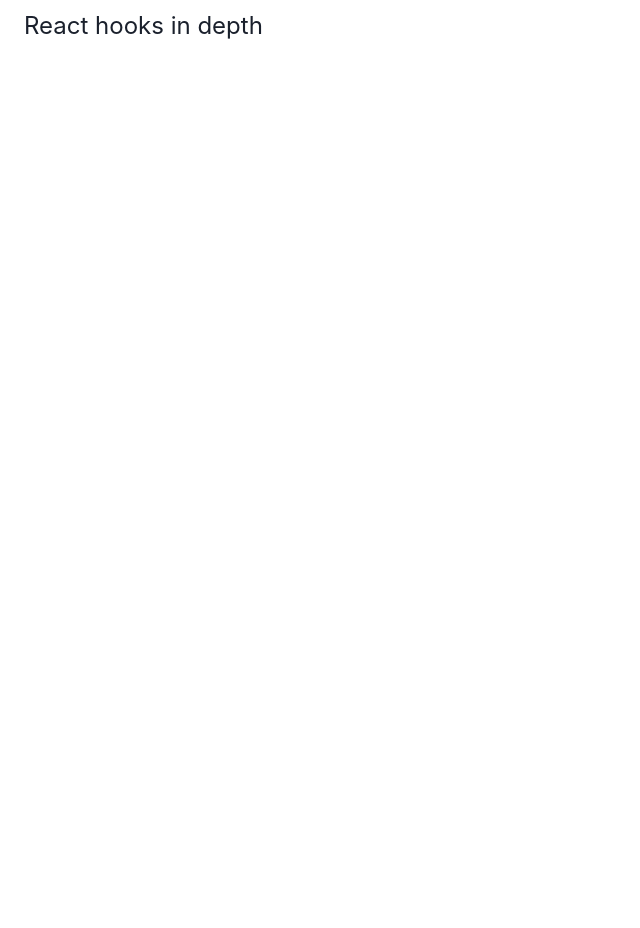
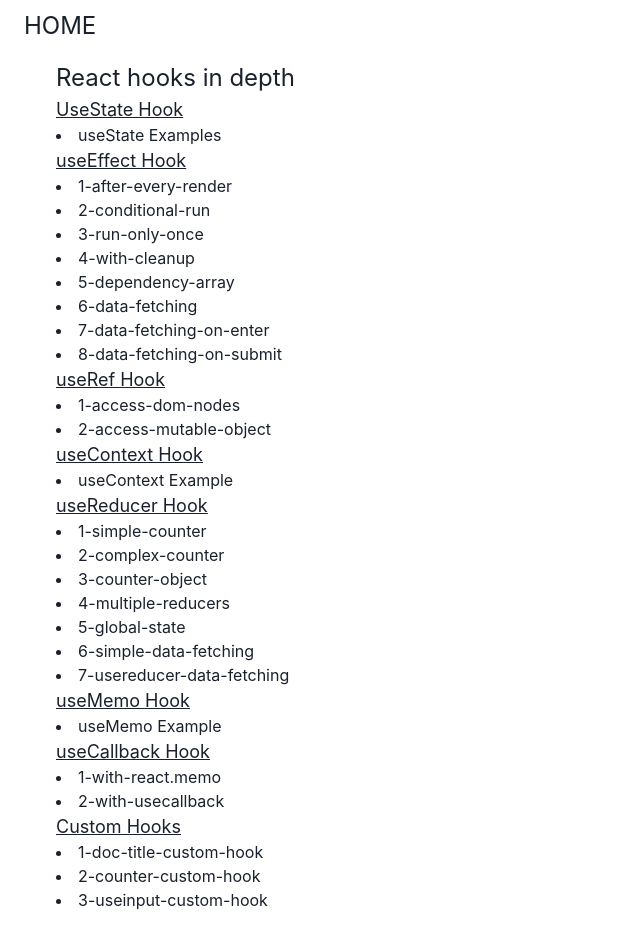
Before and after one commit to prasanvb/reactHooks-chakra, a Next.js app: page / in a window 1280 px wide. Shown: the whole page, without its empty margins (0-640 px from the left). Before the commit the page ends 800 px from the top, so only its background shows below. Built offline with nearby package versions, Linux system fonts and the light colour scheme.

Commit message:
added links

```diff
--- a/pages/_app.js
+++ b/pages/_app.js
@@ -1,14 +1,23 @@
-import '../styles/globals.css'
-import { ChakraProvider } from "@chakra-ui/react"
+import Link from "next/link";
+import "../styles/globals.css";
+import { ChakraProvider } from "@chakra-ui/react";
+import { Container, Text } from "@chakra-ui/react";
 
 function MyApp({ Component, pageProps }) {
   return (
     <>
       <ChakraProvider>
-        <Component {...pageProps} />
+        <Container m={2}>
+          <Text fontSize={24}>
+            <Link href="/" passHref>
+              <a>HOME</a>
+            </Link>
+          </Text>
+          <Component {...pageProps} />
+        </Container>
       </ChakraProvider>
     </>
-  )
+  );
 }
 
-export default MyApp
+export default MyApp;
--- a/pages/index.js
+++ b/pages/index.js
@@ -1,20 +1,198 @@
-import { Container } from '@chakra-ui/react'
-import { useEffect, useState } from 'react';
+import Link from "next/link";
+import { Container } from "@chakra-ui/react";
+import { useEffect, useState } from "react";
 import { Text } from "@chakra-ui/react";
 
 export default function Home() {
   const [details, setDetails] = useState(null);
 
-  useEffect(()=>{
-    fetch('/api')
-    .then(res => res.json())
-    .then(data => setDetails(data));
-  },[])
+  useEffect(() => {
+    fetch("/api")
+      .then((res) => res.json())
+      .then((data) => setDetails(data));
+  }, []);
   console.log(details);
 
   return (
-    <Container m={2}>
+    <Container m={4}>
       <Text fontSize={24}>{details?.name}</Text>
+      <div>
+        <Link href="/usestate" passHref>
+          <Text fontSize={18} textDecoration="underline">
+            UseState Hook
+          </Text>
+        </Link>
+        <Link href="/usestate" passHref>
+          <li>useState Examples</li>
+        </Link>
+      </div>
+      <div>
+        <Link href="/useeffect" passHref>
+          <Text fontSize={18} textDecoration="underline">
+            <a>useEffect Hook</a>
+          </Text>
+        </Link>
+        <li>
+          <Link href="/useeffect/1-after-every-render">
+            <a>1-after-every-render</a>
+          </Link>
+        </li>
+        <li>
+          <Link href="/useeffect/2-conditional-run">
+            <a>2-conditional-run</a>
+          </Link>
+        </li>
+        <li>
+          <Link href="/useeffect/3-run-only-once">
+            <a>3-run-only-once</a>
+          </Link>
+        </li>
+        <li>
+          <Link href="/useeffect/4-with-cleanup">
+            <a>4-with-cleanup</a>
+          </Link>
+        </li>
+        <li>
+          <Link href="/useeffect/5-dependency-array">
+            <a>5-dependency-array</a>
+          </Link>
+        </li>
+        <li>
+          <Link href="/useeffect/6-data-fetching">
+            <a>6-data-fetching</a>
+          </Link>
+        </li>
+        <li>
+          <Link href="/useeffect/7-data-fetching-on-enter">
+            <a>7-data-fetching-on-enter</a>
+          </Link>
+        </li>
+        <li>
+          <Link href="/useeffect/8-data-fetching-on-submit">
+            <a>8-data-fetching-on-submit</a>
+          </Link>
+        </li>
+      </div>
+      <div>
+        <Link href="/useref" passHref>
+          <Text fontSize={18} textDecoration="underline">
+            <a>useRef Hook</a>
+          </Text>
+        </Link>
+        <li>
+          <Link href="useref/1-access-dom-nodes">
+            <a>1-access-dom-nodes</a>
+          </Link>
+        </li>
+        <li>
+          <Link href="useref/2-access-mutable-object">
+            <a>2-access-mutable-object</a>
+          </Link>
+        </li>
+      </div>
+      <div>
+        <Link href="/usecontext" passHref>
+          <Text fontSize={18} textDecoration="underline">
+            <a>useContext Hook</a>
+          </Text>
+        </Link>
+        <li>
+          <Link href="/usecontext">
+            <a>useContext Example</a>
+          </Link>
+        </li>
+      </div>
+      <div>
+        <Link href="/usereducer" passHref>
+          <Text fontSize={18} textDecoration="underline">
+            <a>useReducer Hook</a>
+          </Text>
+        </Link>
+        <li>
+          <Link href="/usereducer/1-simple-counter">
+            <a>1-simple-counter</a>
+          </Link>
+        </li>
+        <li>
+          <Link href="/usereducer/2-complex-counter">
+            <a>2-complex-counter</a>
+          </Link>
+        </li>
+        <li>
+          <Link href="/usereducer/3-counter-object">
+            <a>3-counter-object</a>
+          </Link>
+        </li>
+        <li>
+          <Link href="/usereducer/4-multiple-reducers">
+            <a>4-multiple-reducers</a>
+          </Link>
+        </li>
+        <li>
+          <Link href="/usereducer/5-global-state">
+            <a>5-global-state</a>
+          </Link>
+        </li>
+        <li>
+          <Link href="/usereducer/6-simple-data-fetching">
+            <a>6-simple-data-fetching</a>
+          </Link>
+        </li>
+        <li>
+          <Link href="/usereducer/7-usereducer-data-fetching">
+            <a>7-usereducer-data-fetching</a>
+          </Link>
+        </li>
+      </div>
+      <div>
+        <Link href="/usememo" passHref>
+          <Text fontSize={18} textDecoration="underline">
+            <a>useMemo Hook</a>
+          </Text>
+        </Link>
+        <li>
+          <Link href="/usememo">
+            <a>useMemo Example</a>
+          </Link>
+        </li>
+      </div>
+      <div>
+        <Link href="/usecallback" passHref>
+          <Text fontSize={18} textDecoration="underline">
+            <a>useCallback Hook</a>
+          </Text>
+        </Link>
+        <li>
+          <Link href="/usecallback/1-with-react.memo">
+            <a>1-with-react.memo</a>
+          </Link>
+        </li>
+        <li>
+          <Link href="/usecallback/2-with-usecallback">
+            <a>2-with-usecallback</a>
+          </Link>
+        </li>
+      </div>
+      <div>
+        <Text fontSize={18} textDecoration="underline">
+          Custom Hooks
+        </Text>
+        <li>
+          <Link href="/customhooks/1-doc-title-custom-hook">
+            <a>1-doc-title-custom-hook</a>
+          </Link>
+        </li>
+        <li>
+          <Link href="/customhooks/2-counter-custom-hook">
+            <a>2-counter-custom-hook</a>
+          </Link>
+        </li>
+        <li>
+          <Link href="/customhooks/3-useinput-custom-hook">
+            <a>3-useinput-custom-hook</a>
+          </Link>
+        </li>
+      </div>
     </Container>
-  )
+  );
 }
--- a/pages/useref/index.js
+++ b/pages/useref/index.js
@@ -8,7 +8,6 @@ const UseRefHook = () => {
       <Container>
         <Text fontSize={24}>useRef Hook Example</Text>
       </Container>
-
       <ul>
         <li>
           <Link href="useref/1-access-dom-nodes">
--- a/styles/globals.css
+++ b/styles/globals.css
@@ -14,3 +14,7 @@ a {
 * {
   box-sizing: border-box;
 }
+
+a {
+  cursor: pointer;
+}
```
Also changed, not shown: pages/usecallback/index.js (added, +27 -0 lines), pages/usereducer/index.js (added, +52 -0 lines), pages/usestate.js (deleted, +0 -17 lines), pages/usestate/index.js (added, +17 -0 lines).
